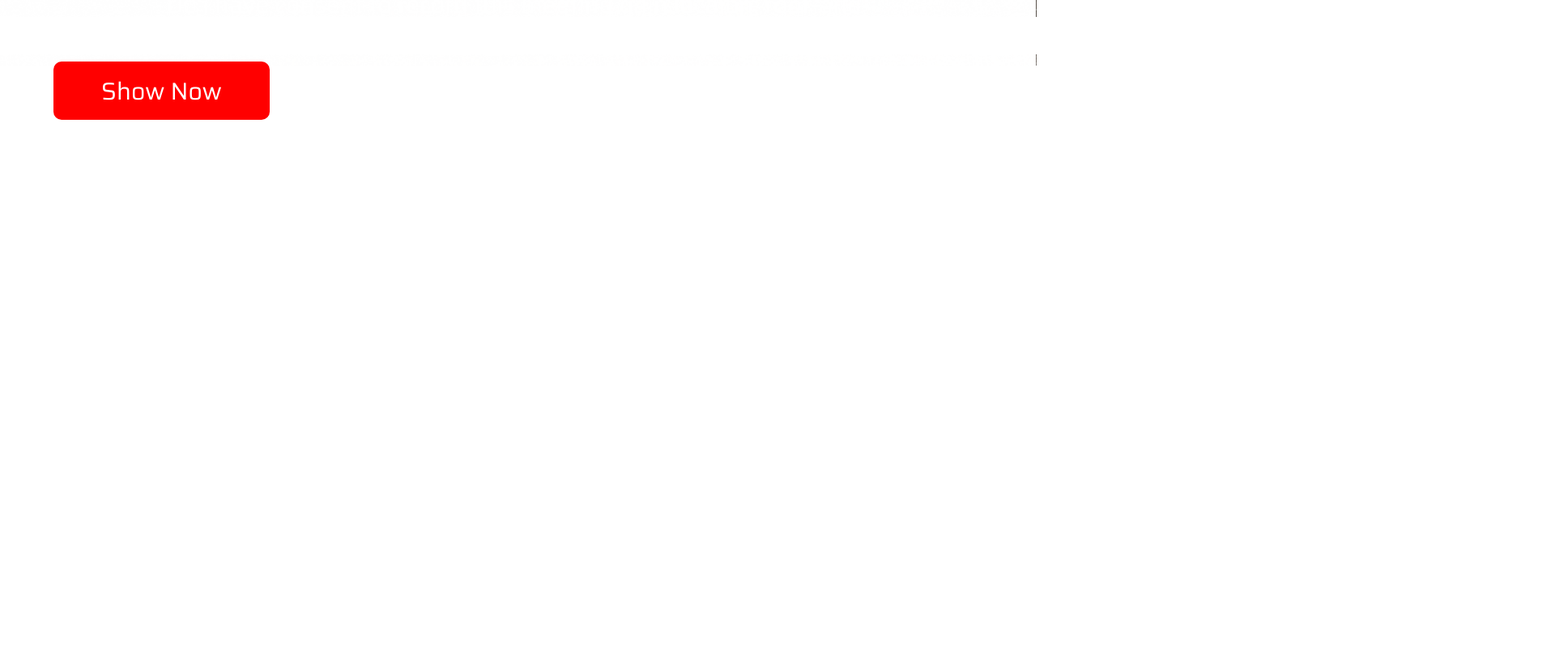
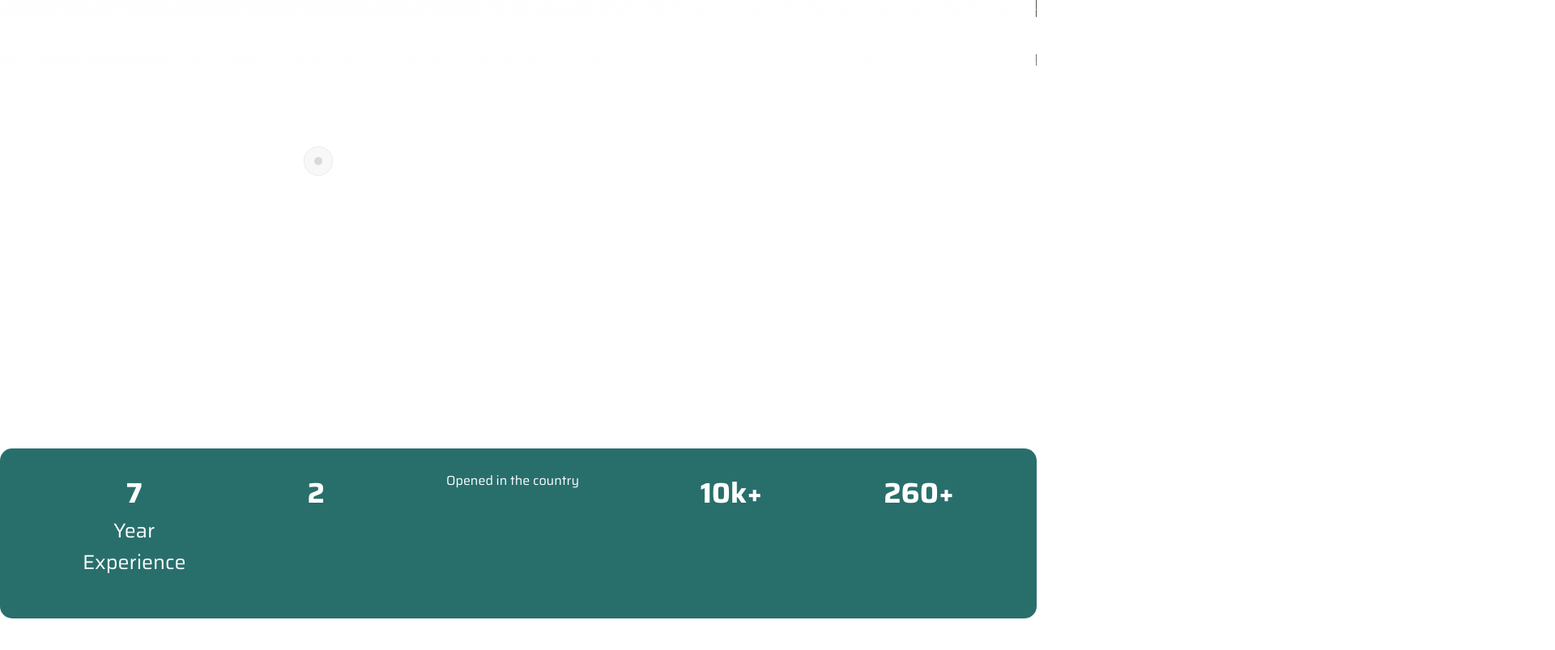
Before and after one commit to PyetroSouza/FurniShop, a plain HTML site: page index.html in a window 1280 px wide. Shown: the part 719-1522 px from the top of the page at 81% size, 1920 px wide, since content can reach past the window. Before the commit the page ends 933 px from the top, so only its background shows below. Drawn offline with Linux system fonts and the light colour scheme.

Commit message:
Iniciando Footer

```diff
--- a/css/style.css
+++ b/css/style.css
@@ -45,6 +45,7 @@ main{
 }
 .container{
 
+
 }
 .titulo{
     font-weight: 600;
@@ -55,13 +56,74 @@ main{
 
 .subtitulo{
     font-size: 30px;
+    padding: 30px;
 }
 .botao{
     display: flex;
     align-items: center;
     justify-content: center;
+    padding: 65px;
+}
+.botao p{
+    display: flex;
+    align-items: center;
+    justify-content: center;
     width: 267px;
     height: 72px;
-    background-color: red;
+   backdrop-filter: blur(40px);
     border-radius: 10px;
+    background-color: rgba(255, 255, 255, 0.289);
 }
+footer{
+    display: flex;
+    align-items: center;
+    justify-content: center;
+}
+.container2{
+    width: 2245px;
+    height: 210px;
+    background-color: #286F6C;
+    border-radius:  15px;
+    margin-top: 150px;
+    display: flex;
+    flex-direction: row;
+    justify-content: space-around;
+    padding: 27px;
+}
+.container2 h1{
+    font-size: 35px;
+}
+.item{
+text-align: center;
+font-size: 25px;
+}
+
+.linhas{
+    display: flex;
+    justify-content: space-between;
+    width: 100px;
+    height: 1px;
+    background-color: white;
+   transform: rotate(90deg);
+
+}
+.bolinhas{
+    width: 96px;
+    height: 96px;
+    border-radius: 50px;
+}
+.bolinha1{
+    position: absolute;
+    top: 480px;
+    left: 220px;
+}
+.bolinha2{
+    position: absolute;
+    top: 900px;
+    left: 375px;
+}
+.bolinha3{
+    position: absolute;
+    top: 1040px;
+    left: 2220px;
+}
--- a/index.html
+++ b/index.html
@@ -44,8 +44,32 @@
                 </div>
             </div>
         </div>
+        </div>
 
     </main>
+    <footer>
+        <div class="container2">
+            <div class="item">
+                <h1>7</h1>
+                <p>Year<br>Experience</p>
+            </div>
+            <h1>2</h1>
+            <p>Opened in the country</p>
+            <h1>10k+</h1>
+            <h1>260+</h1>
+        </div>
+    </footer>
+    <div class="bolinhas">
+        <div class="bolinha1">
+            <img src="img/Pin.svg" alt="bolinhas">
+        </div>
+        <div class="bolinha2">
+            <img src="img/Pin.svg" alt="bolinhas">
+        </div>
+        <div class="bolinha3">
+            <img src="img/Pin.svg" alt="bolinhas">
+        </div>
+    </div>
 
 </body>
 
```
Also changed, not shown: 1 other file.
